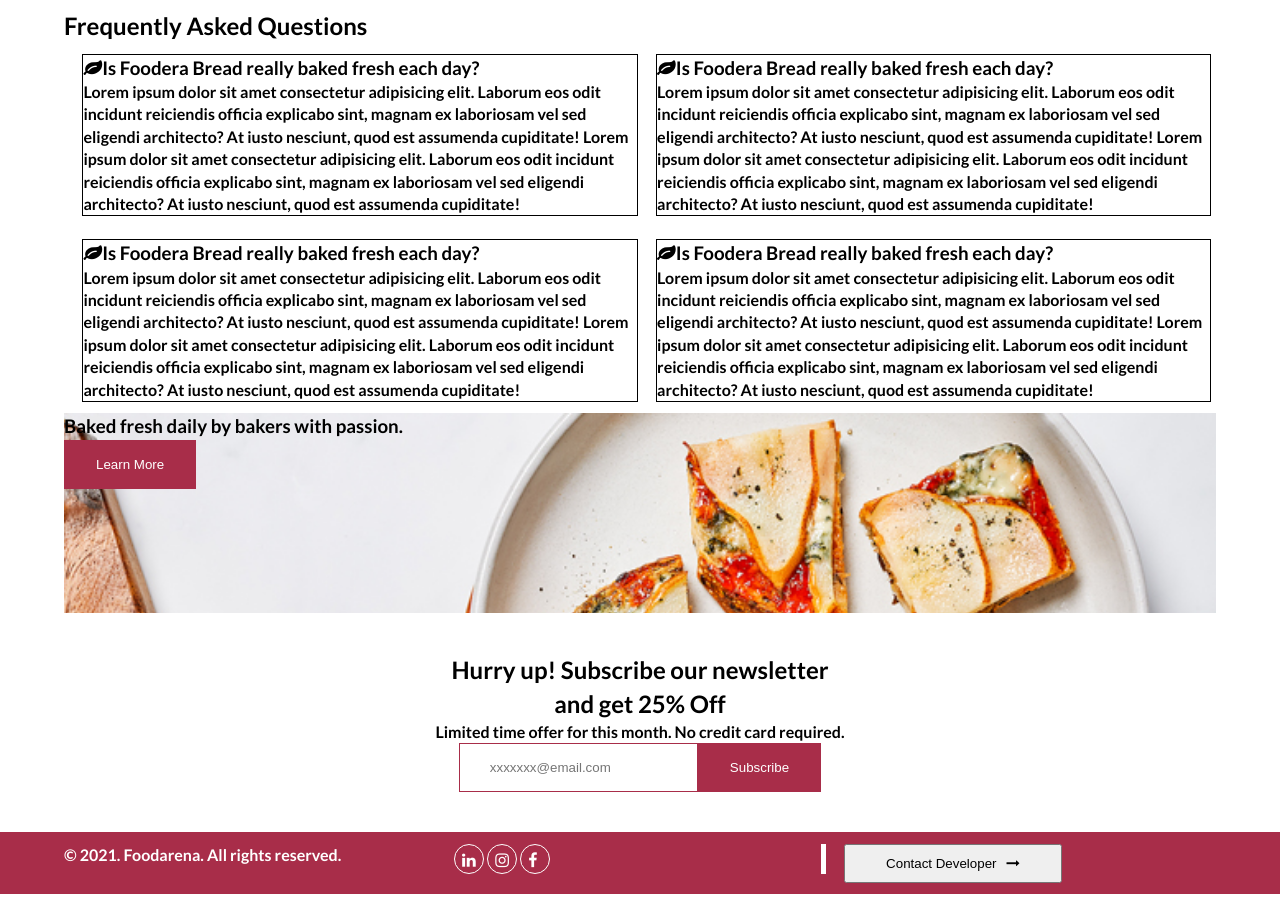
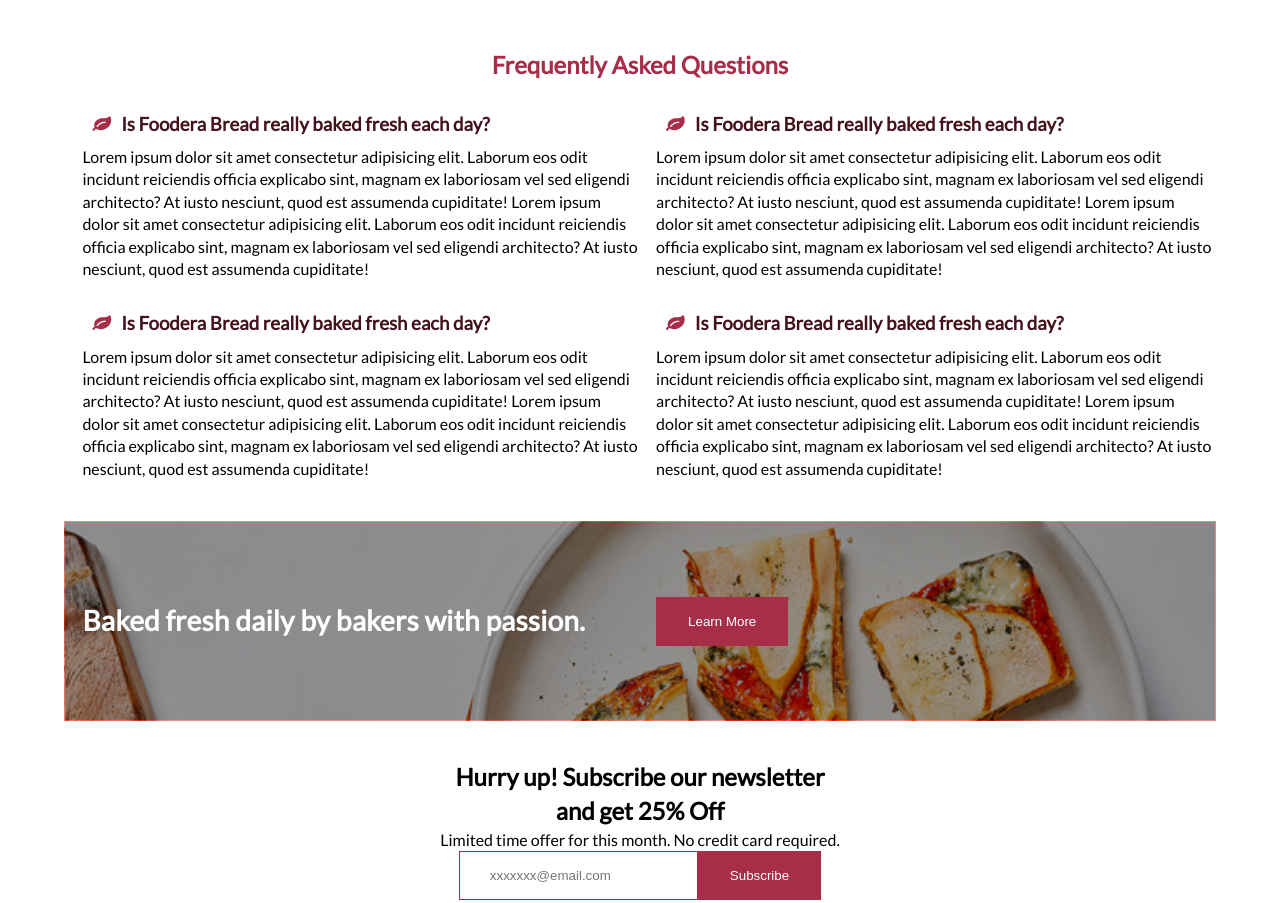
Before and after one commit to akinwumidi/FoodPlug, a plain HTML site: page index.html in a window 1280 px wide. Shown: the part 3350-4253 px from the top of the page. Drawn offline with Linux system fonts and the light colour scheme; files whose address does not match are found by name.

Commit message:
Finished styling FAQ section

```diff
--- a/index.html
+++ b/index.html
@@ -224,12 +224,12 @@
         <div class="testimonia"></div>
       </div>
     </section>
-    <section class="Faq">
+    <section class="faq">
       <div class="row">
         <h1>Frequently Asked Questions</h1>
         <div class="col span-1-of-2 faqcard">
           <h3>
-            <i class="fa fa-leaf" aria-hidden="true"></i>Is Foodera Bread really
+            <i class="fa fa-leaf leaf-icon" aria-hidden="true"></i>Is Foodera Bread really
             baked fresh each day?
           </h3>
           <p>
@@ -244,7 +244,7 @@
         </div>
         <div class="col span-1-of-2 faqcard">
           <h3>
-            <i class="fa fa-leaf" aria-hidden="true"></i>Is Foodera Bread really
+            <i class="fa fa-leaf leaf-icon" aria-hidden="true"></i>Is Foodera Bread really
             baked fresh each day?
           </h3>
           <p>
@@ -259,7 +259,7 @@
         </div>
         <div class="col span-1-of-2 faqcard">
           <h3>
-            <i class="fa fa-leaf" aria-hidden="true"></i>Is Foodera Bread really
+            <i class="fa fa-leaf leaf-icon" aria-hidden="true"></i>Is Foodera Bread really
             baked fresh each day?
           </h3>
           <p>
@@ -274,7 +274,7 @@
         </div>
         <div class="col span-1-of-2 faqcard">
           <h3>
-            <i class="fa fa-leaf" aria-hidden="true"></i>Is Foodera Bread really
+            <i class="fa fa-leaf leaf-icon" aria-hidden="true"></i>Is Foodera Bread really
             baked fresh each day?
           </h3>
           <p>
@@ -289,8 +289,14 @@
         </div>
         <div class="clearfix"></div>
         <div class="faqparallax">
-          <h3>Baked fresh daily by bakers with passion.</h3>
+          <div class="faqparallax-Overlay"></div>
+          <div class="col span-1-of-2">
+          <h2>Baked fresh daily by bakers with passion.</h2>
+          </div>
+          <div class="col span-1-of-2">
           <button class="header-banner_button btnred">Learn More</button>
+
+          </div>
         </div>
       </div>
     </section>
--- a/resources/css/style.css
+++ b/resources/css/style.css
@@ -2,7 +2,7 @@
 /* Universal styling */
 @font-face {
     font-family: "lato";
-    src: url("../../vendors/font/Lato-Bold.ttf")format("truetype"),
+    src:
     url("../../vendors/font/lato-regular-webfont.woff")format("woff"),
     url("../../vendors/font/lato-regular-webfont.woff2")format("woff2"),
     url("../../vendors/font/Lato-Regular.ttf")format("truetype");
@@ -18,6 +18,7 @@ html{
 }
 
 /* resusables */
+
 h2~p{
     line-height: 1.8;
 }
@@ -290,15 +291,64 @@ header{
 /* ************************ */
 /* Textimonial section */
 /* ****************** */
+
 /* FAQ section */
+.faq{
+    margin: 30px 0 0 0;
+}
 .faqcard{
-    border: 1px solid black;
+    /* border: 1px solid black; */
+}
+.faq h3{
+    color: #43121d;
+    margin: 8px 0;
+}
+.faq p{
+    font-weight: 0;
+    line-height: 1.4;
+}
+.leaf-icon{
+    margin: 0 10px;
+    color: #a82d49;
+
+}
+.faq h1{
+    color: #a82d49;
+    margin: 10px 0;
+    text-align: center;
+
+}
+.faqparallax h2{
+    font-weight: 700;
+    letter-spacing: 0.2px;
+    font-size: 28px;
 }
 .faqparallax{
+    position: relative;
     background: url(../img/image2.jpg);
+    /* background-position: 0px 39.5625px; */
     height: 200px;
     background-attachment: fixed;
     background-size: cover;
+    margin: 30px 0 0 0;
+    color: #fff;
+    display: flex;
+    align-items: center;
+    z-index: 94;
+}
+.faqparallax .col{
+    z-index: 97;
+}
+.faqparallax-Overlay{
+    position: absolute;
+    width: 100%;
+    height: 100%;
+    background: #000;
+    opacity: 0.4;
+    top: 0;
+    left: 0;
+    z-index: 96;
+    border: 1px solid red;
 }
 /* *********** */
 
```
